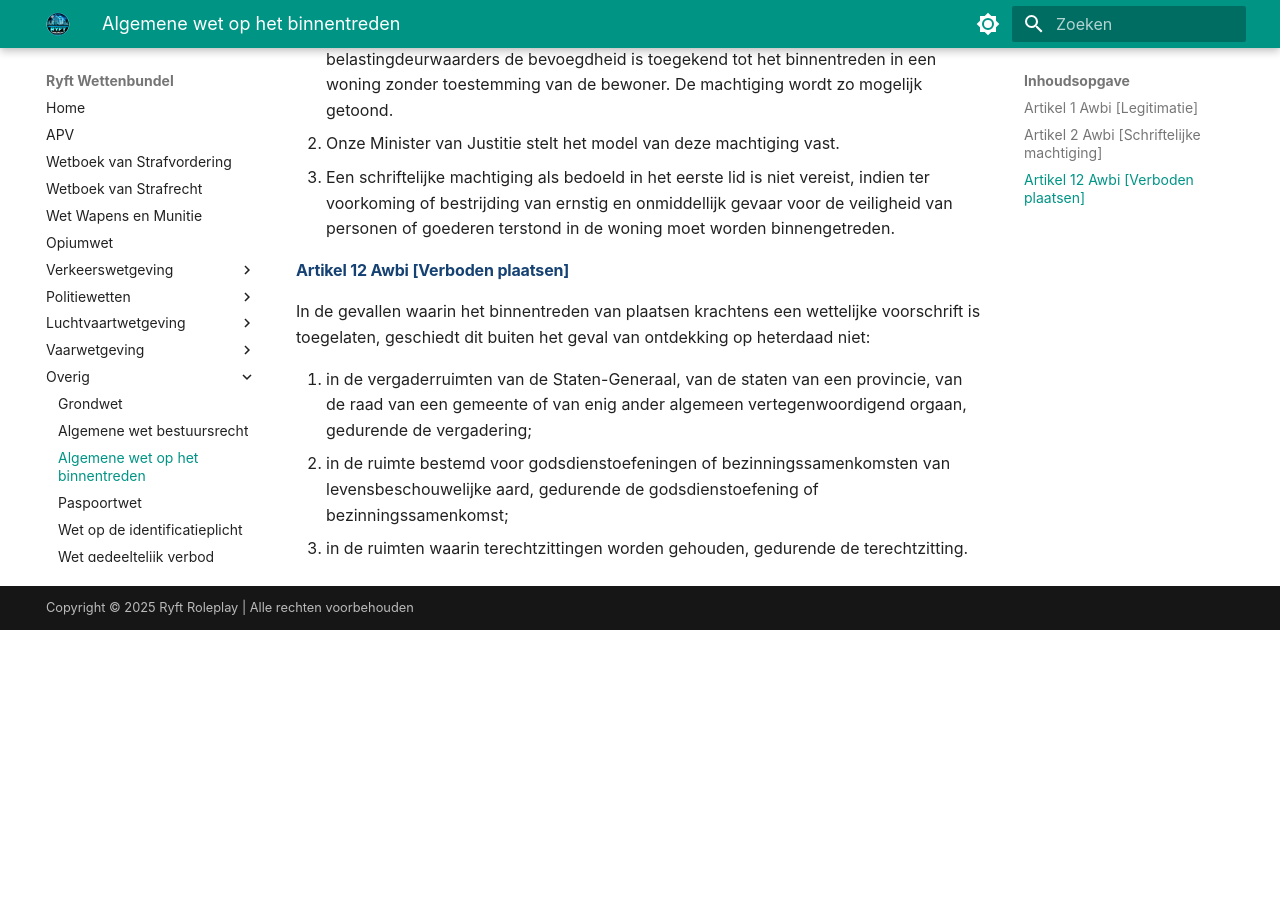
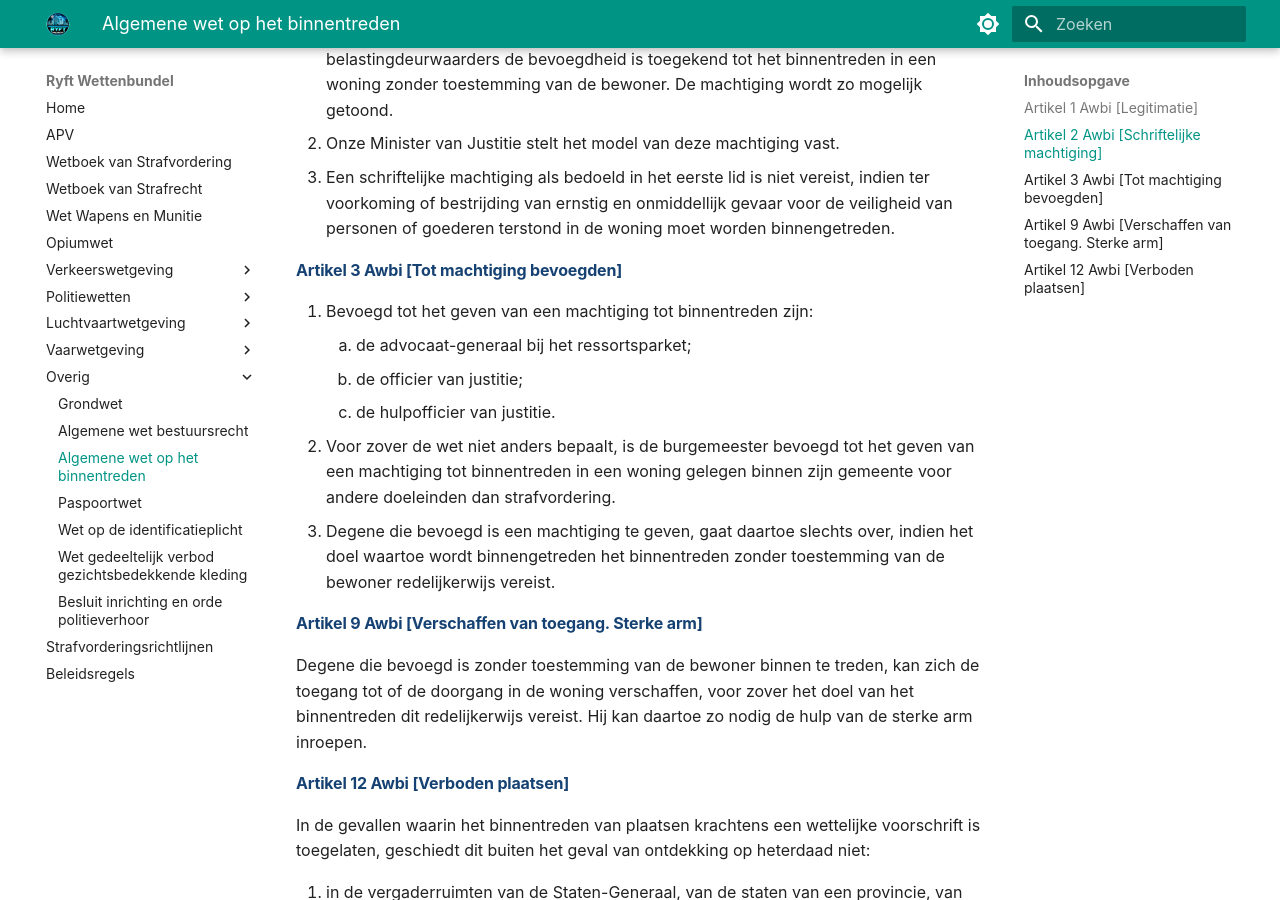
Before and after one commit to that-edward/wetten-ryft-backup, an MkDocs documentation site: the page built from docs/overig/algemene-wet-op-het-binnentreden.md, in a window 1280 px wide and 900 px high, scrolled down 896 px. Built offline with MkDocs 1.6.1 and Material for MkDocs 9.7.7, drawn with Linux system fonts in a browser that asks for light colours; some web fonts are replaced; before the commit the page ends 1526 px from its top, so only the background shows below that.

Commit message:
feat(Awbi):uitgebreid art. 3 en 9

```diff
--- a/docs/overig/algemene-wet-op-het-binnentreden.md
+++ b/docs/overig/algemene-wet-op-het-binnentreden.md
@@ -13,6 +13,19 @@
 2. Onze Minister van Justitie stelt het model van deze machtiging vast.
 3. Een schriftelijke machtiging als bedoeld in het eerste lid is niet vereist, indien ter voorkoming of bestrijding van ernstig en onmiddellijk gevaar voor de veiligheid van personen of goederen terstond in de woning moet worden binnengetreden.
 
+#### Artikel 3 Awbi [Tot machtiging bevoegden]
+
+1. Bevoegd tot het geven van een machtiging tot binnentreden zijn:
+    1. de advocaat-generaal bij het ressortsparket;
+    2. de officier van justitie;
+    3. de hulpofficier van justitie.
+2. Voor zover de wet niet anders bepaalt, is de burgemeester bevoegd tot het geven van een machtiging tot binnentreden in een woning gelegen binnen zijn gemeente voor andere doeleinden dan strafvordering.
+3. Degene die bevoegd is een machtiging te geven, gaat daartoe slechts over, indien het doel waartoe wordt binnengetreden het binnentreden zonder toestemming van de bewoner redelijkerwijs vereist.
+
+#### Artikel 9 Awbi [Verschaffen van toegang. Sterke arm]
+
+Degene die bevoegd is zonder toestemming van de bewoner binnen te treden, kan zich de toegang tot of de doorgang in de woning verschaffen, voor zover het doel van het binnentreden dit redelijkerwijs vereist. Hij kan daartoe zo nodig de hulp van de sterke arm inroepen.
+
 #### Artikel 12 Awbi [Verboden plaatsen]
 
 In de gevallen waarin het binnentreden van plaatsen krachtens een wettelijke voorschrift is toegelaten, geschiedt dit buiten het geval van ontdekking op heterdaad niet:
```
